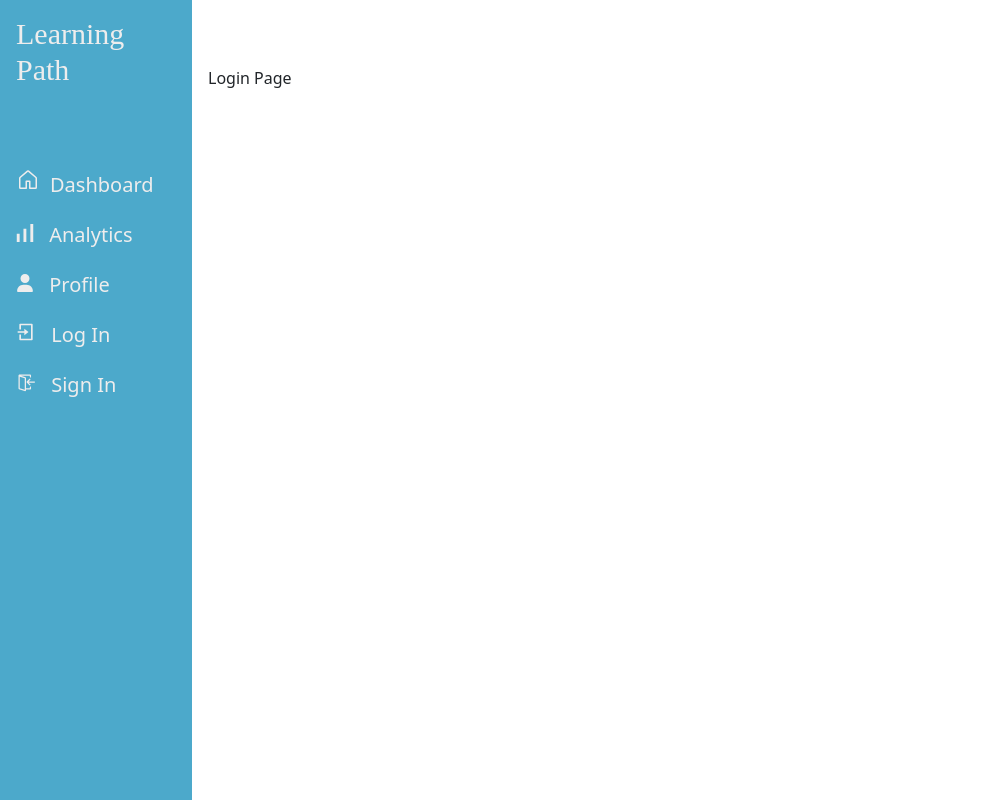
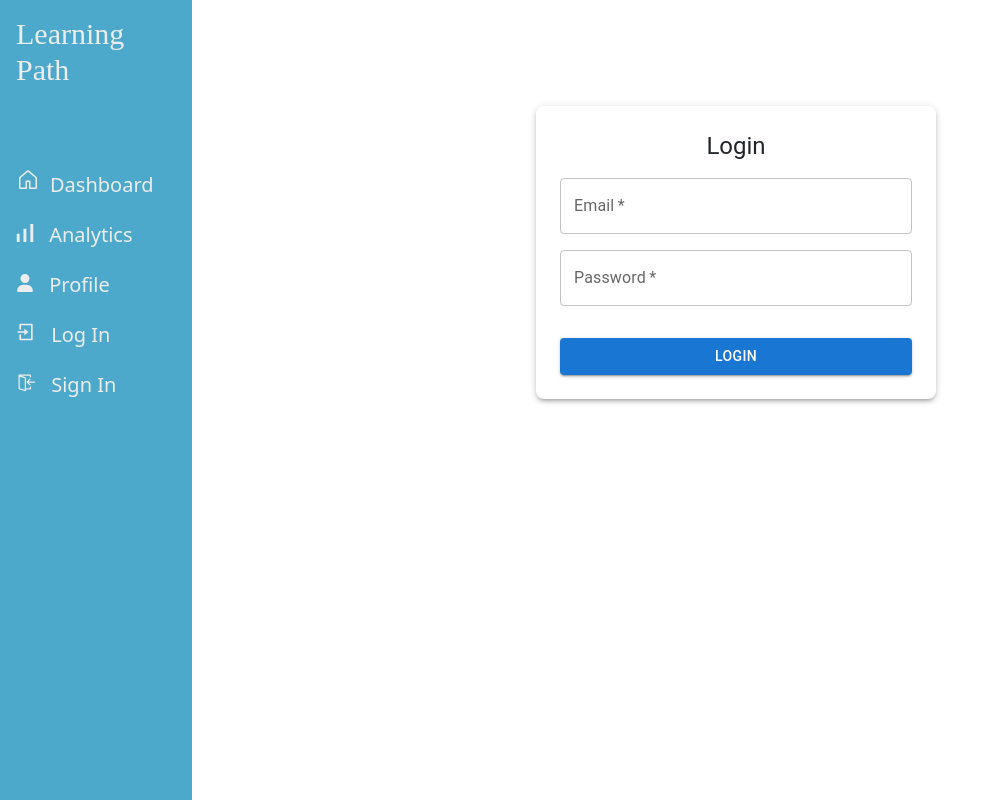
Before and after one commit to akshaypatra/LearningPathDashboard-frontend, a React (Create React App) app: page /login in a window 1280 px wide. Shown: the whole page, without its empty margins (0-985 px from the left). Built offline with nearby package versions, Linux system fonts and the light colour scheme.

Commit message:
created login page page

```diff
--- a/src/pages/LoginPage.js
+++ b/src/pages/LoginPage.js
@@ -1,7 +1,75 @@
-import React from 'react'
+import React, { useState } from "react";
+import { Box, TextField, Typography, Button } from "@mui/material";
 
-export default function LoginPage() {
+const LoginPage = () => {
+  const [formData, setFormData] = useState({
+    email: "",
+    password: "",
+  });
+
+  const handleChange = (e) => {
+    const { name, value } = e.target;
+    setFormData({ ...formData, [name]: value });
+  };
+
+  const handleSubmit = (e) => {
+    e.preventDefault();
+    console.log("Login Data:", formData);
+    // You would send formData to the backend here.
+    // Example: fetch("/api/login", { method: "POST", body: JSON.stringify(formData) });
+  };
+
   return (
-    <div>Login Page</div>
-  )
-}
+    <Box
+      component="form"
+      onSubmit={handleSubmit}
+      sx={{
+        display: "flex",
+        flexDirection: "column",
+        maxWidth: 400,
+        mx: "auto",
+        mt: 5,
+        p: 3,
+        boxShadow: 3,
+        borderRadius: 2,
+        gap: 2,
+      }}
+    >
+      <Typography variant="h5" sx={{ textAlign: "center" }}>
+        Login
+      </Typography>
+
+      <TextField
+        label="Email"
+        type="email"
+        name="email"
+        value={formData.email}
+        onChange={handleChange}
+        fullWidth
+        required
+      />
+
+      <TextField
+        label="Password"
+        type="password"
+        name="password"
+        value={formData.password}
+        onChange={handleChange}
+        fullWidth
+        required
+      />
+
+      <Button
+        variant="contained"
+        color="primary"
+        type="submit"
+        sx={{ mt: 2 }}
+        fullWidth
+      >
+        Login
+      </Button>
+    </Box>
+  );
+};
+
+export default LoginPage;
--- a/src/pages/SignupPage.js
+++ b/src/pages/SignupPage.js
@@ -59,15 +59,7 @@ const SignupPage = () => {
       {role === "Student" && <StudentForm onSubmit={handleFormSubmit} />}
       {role === "Teacher" && <TeacherForm onSubmit={handleFormSubmit} />}
 
-      <Button
-        variant="contained"
-        color="primary"
-        type="submit"
-        sx={{ mt: 3 }}
-        onClick={() => console.log("Submit button clicked")}
-      >
-        Submit
-      </Button>
+
     </Box>
   );
 };
```
